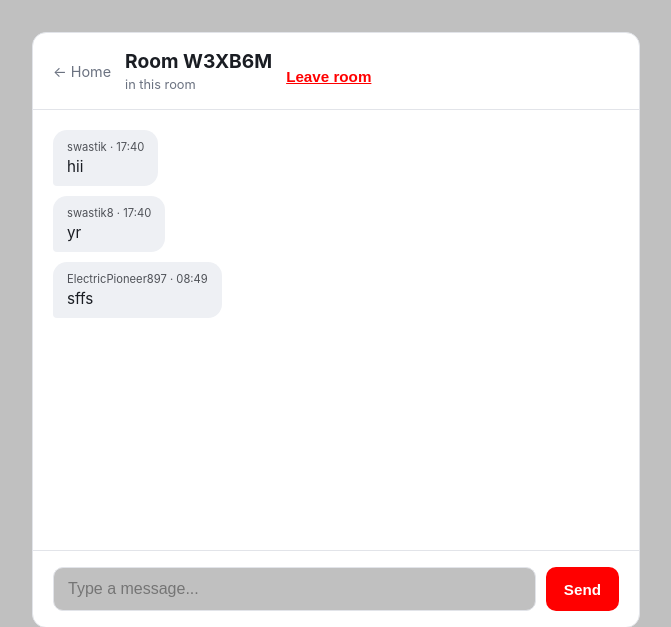
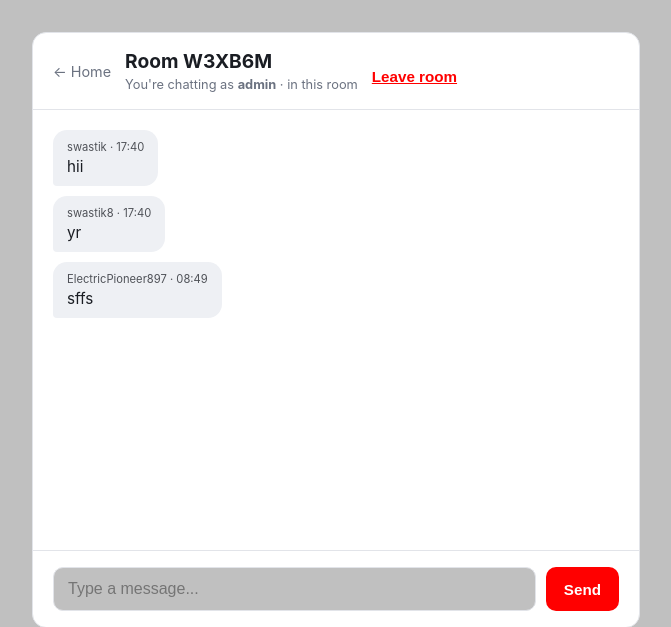
Before and after one commit to swastik-0/chatproject, a Django app: template chat/templates/chat/chat_room.html in a window 1280 px wide. Shown: the part 77-704 px from the top of the page, without its empty margins (304-975 px from the left). Run offline with Django 5.2, Linux system fonts and the light colour scheme; the template is opened without the code that fills it: values that come from a table or form of the project are taken from there, others are empty; data comes from the database, SQL or seed files in the repository.

Commit message:
Update chat_room.html

```diff
--- a/chat/templates/chat/chat_room.html
+++ b/chat/templates/chat/chat_room.html
@@ -9,6 +9,7 @@
         <div>
             <h2>Room {{ room.code }}</h2>
             <span class="muted small">
+                You're chatting as <strong>{{ current_user.username }}</strong> &middot;
                 <span id="member-count"></span>
                 <span id="member-count-label"></span>
                 in this room
```
